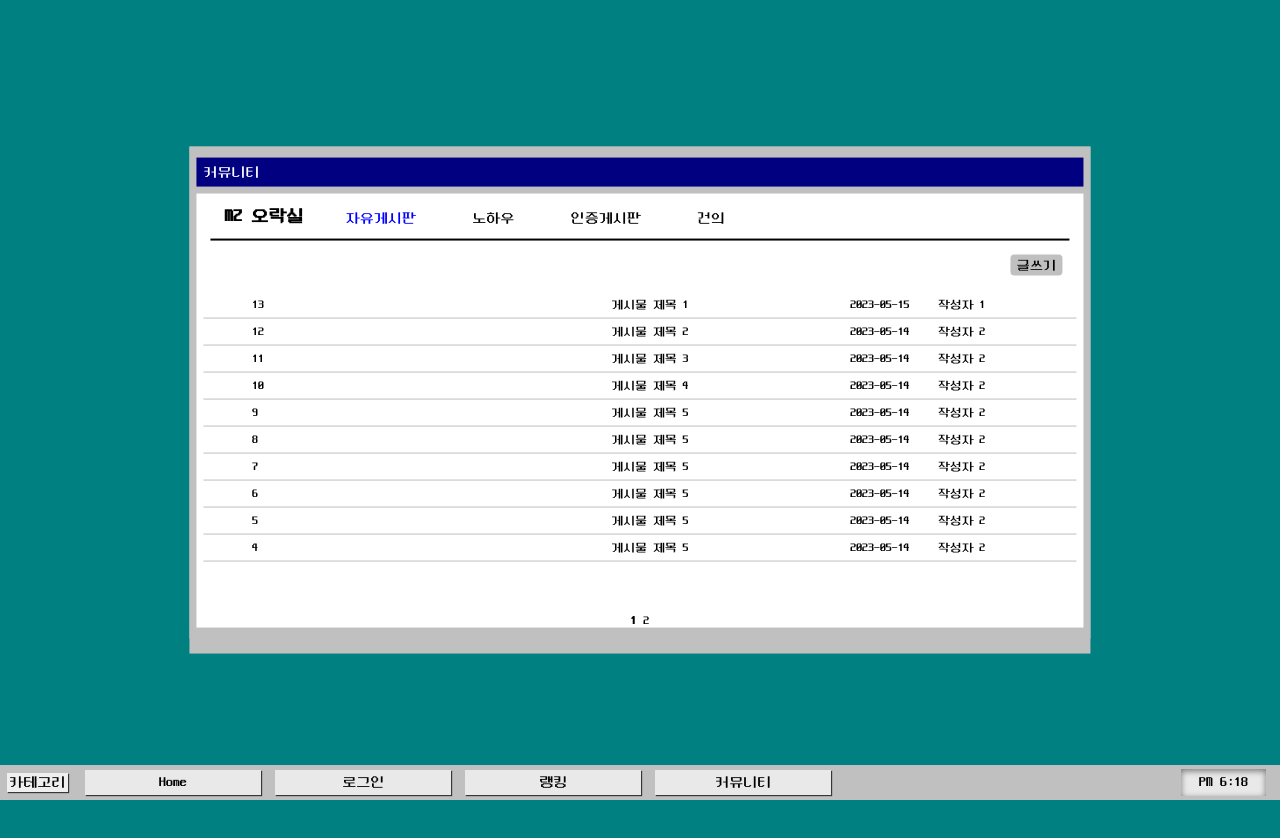
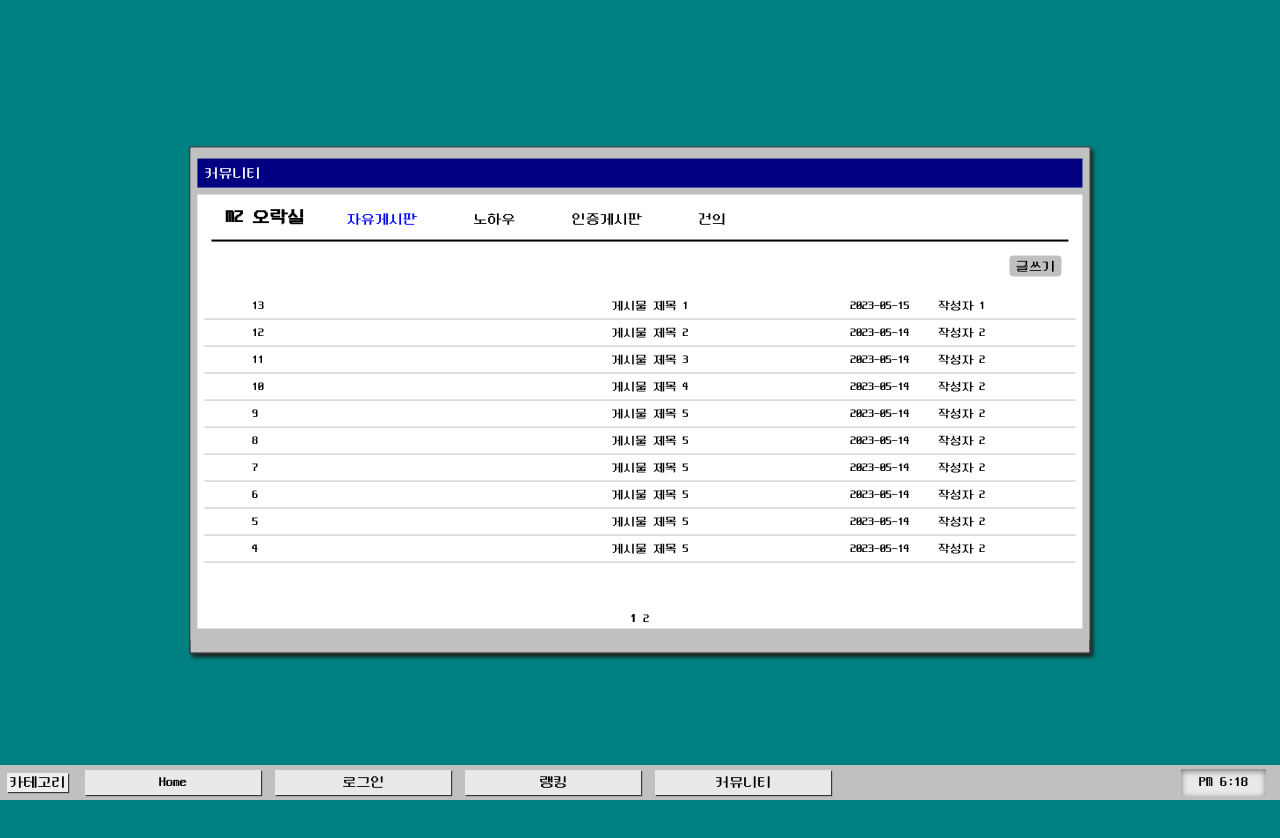
Before and after one commit to MZgaMeZone/gaMeZone, a React (Create React App) app in the folder FrontEnd/: page /community in a window 1280 px wide. Shown: the top 838 px of the page. Built offline with nearby package versions, Linux system fonts and the light colour scheme.

Commit message:
[style] container css 변경

```diff
--- a/FrontEnd/src/components/Boards/NoticeComponent.tsx
+++ b/FrontEnd/src/components/Boards/NoticeComponent.tsx
@@ -100,6 +100,10 @@ const WriteButton = styled.button`
   border: none;
   border-radius: 4px;
   cursor: pointer;
+
+  &:hover{
+    box-shadow: inset 4px 4px 4px rgba(0, 0, 0, 0.6);
+  }
 `
 
 const PostContainer = styled.div`
--- a/FrontEnd/src/components/Boards/Pagination.tsx
+++ b/FrontEnd/src/components/Boards/Pagination.tsx
@@ -35,7 +35,6 @@ for(let i = 1; i <= Math.ceil(totalPosts / postsPerPage); i++) {
 export default Pagination;
 
 const PageNav = styled.div`
-  margin-top: 6rem;
   display: flex;
   align-self: center;
   font-size: 1.7rem;
--- a/FrontEnd/src/components/Boards/PostPage.tsx
+++ b/FrontEnd/src/components/Boards/PostPage.tsx
@@ -39,7 +39,7 @@ const PostPage = () => {
               </TitleContainer>
               <MainText>{post.mainText}</MainText>
             </Post>
-            <CommentComponent comments={post.comments || []} />
+            <CommentComponent comments={post.comments || []} postId={postId}/>
           </Body>
         </CommunityBody>
       </CommunityContainer>
@@ -56,6 +56,8 @@ const CommunitySection = styled.div`
   left: 50%;
   transform: translate(-50%, -50%);
   background-color: var(--background--gray);
+  border: 1px solid #000000;
+  box-shadow: 3px 3px 4px #1c1c1c;
   width: 128rem;
   height: 72rem;
 `
--- a/FrontEnd/src/pages/communityPage/communityPage.tsx
+++ b/FrontEnd/src/pages/communityPage/communityPage.tsx
@@ -26,11 +26,6 @@ const CommunityPage = () => {
 
 export default CommunityPage;
 
-// const GomaoDiv = styled.div`
-//   display: flex;
-//   flex-direction: column-reverse;
-// `;
-
 const CommunitySection = styled.div`
   background-color: var(--background--gray);
   position: absolute;
@@ -38,6 +33,8 @@ const CommunitySection = styled.div`
   left: 50%;
   transform: translate(-50%, -50%);
   background-color: var(--background--gray);
+  border: 1px solid #000000;
+  box-shadow: 3px 3px 4px #1c1c1c;
   width: 128rem;
   height: 72rem;
 `;
```
